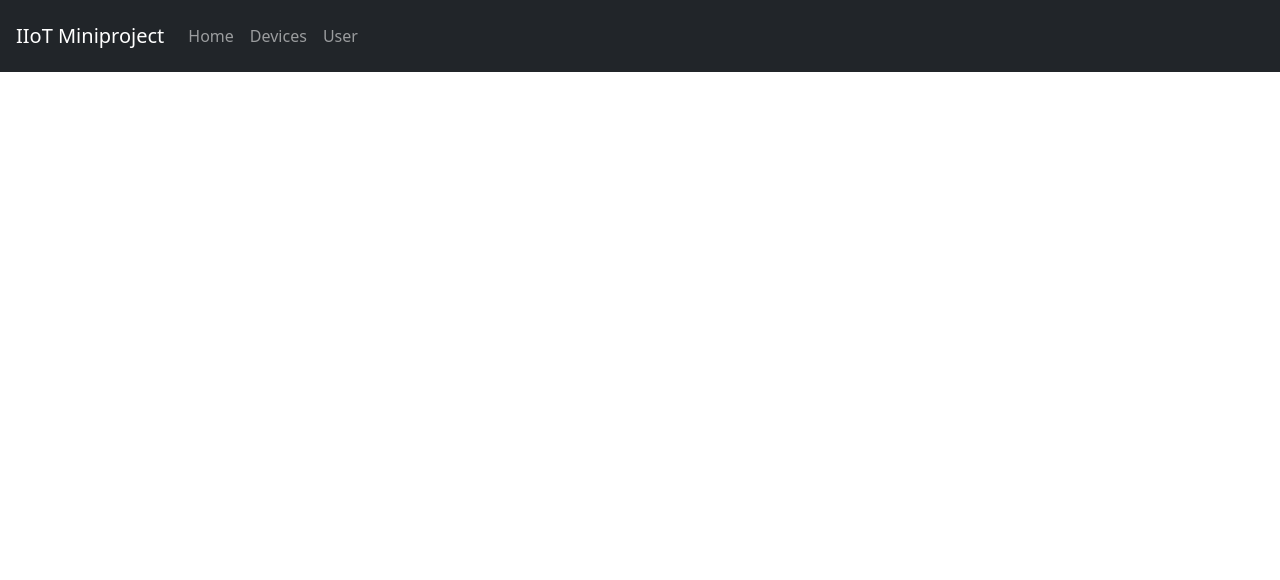
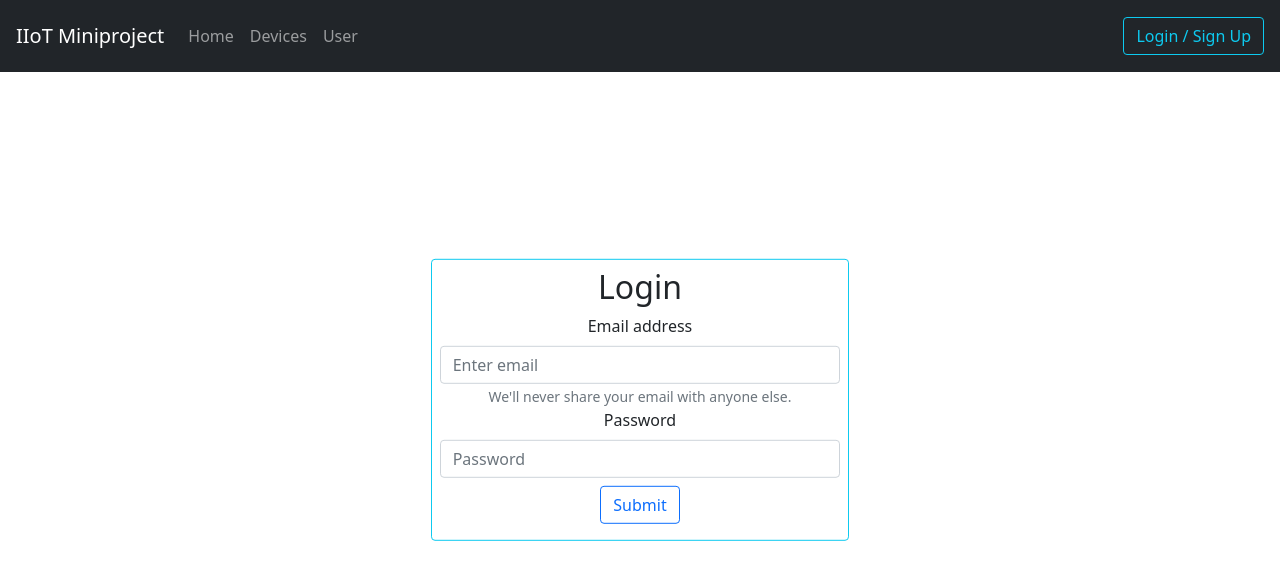
Before and after one commit to rymnc/iiot-miniproject, a React (Create React App) app in the folder processes/ui/: page /login in a window 1280 px wide. Shown: the top 580 px of the page. Built offline with nearby package versions, Linux system fonts and the light colour scheme; no server answers.

Commit message:
feat: login on fe

```diff
--- a/processes/ui/src/App.jsx
+++ b/processes/ui/src/App.jsx
@@ -2,17 +2,23 @@ import React from "react";
 import { BrowserRouter, Route, Switch } from "react-router-dom";
 import NavBar from "./components/NavBar";
 import Home from "./components/Home";
+import Login from './components/Login'
+import { AppProvider } from './context/ContextProvider'
+
 
 const App = () => {
   return (
+    <AppProvider>
       <BrowserRouter>
         <NavBar />
         <Switch>
           <Route exact path="/" component={Home} />
           <Route path="/user" />
           <Route path="/devices" />
+          <Route path="/login" component={Login} />
         </Switch>
       </BrowserRouter>
+    </AppProvider>
   );
 };
 
--- a/processes/ui/src/components/Home/index.jsx
+++ b/processes/ui/src/components/Home/index.jsx
@@ -1,49 +1,35 @@
-import React, { useEffect, useMemo } from "react";
+import React, { useContext, useEffect } from "react";
 import { Container } from "react-bootstrap";
 import { apiClient } from "../../services/axios";
-
-import { ToastContainer, toast } from "react-toastify";
 import "react-toastify/dist/ReactToastify.css";
+import { AppContext } from "../../context/ContextProvider";
 
 const Home = () => {
-  const toastProps = useMemo(() => {
-    return {
-      position: "bottom-right",
-      autoClose: 3000,
-      hideProgressBar: false,
-      closeOnClick: true,
-      pauseOnHover: true,
-      draggable: true,
-      progress: undefined,
-    };
-  }, []);
+  const { success, error } = useContext(AppContext)
 
   useEffect(() => {
     const pingBackend = async () => {
       try {
         const { data } = await apiClient.get("/health");
         if (data.healthy === true) {
-          toast.dark("Connected to API", toastProps);
+          success("Connected to API");
         } else {
-          toast.error(
+          error(
             "Something went wrong while connecting to the API",
-            toastProps
           );
         }
       } catch (e) {
-        toast.error(
-          "Something went wrong while connecting to the API",
-          toastProps
+        error(
+          "Something went wrong while connecting to the API"
         );
       }
     };
     pingBackend();
-  }, [toastProps]);
+  }, [error, success]);
 
   return (
     <div>
       <Container>
-        <ToastContainer />
       </Container>
     </div>
   );
--- /dev/null
+++ b/processes/ui/src/components/Login/index.jsx
@@ -0,0 +1,78 @@
+import React, { useContext, useState } from 'react'
+import { useHistory } from 'react-router-dom'
+import { Card, Container, Form, Button, Col } from 'react-bootstrap'
+import { AppContext } from '../../context/ContextProvider'
+import { apiClient } from '../../services/axios'
+
+const Login = () => {
+    const history = useHistory();
+    const { loggedIn, toggleLogin, setNewToken, success, error } = useContext(AppContext)
+    const [email, setEmail] = useState();
+    const [password, setPassword] = useState();
+
+    const onEmailChange = (e) => {
+        setEmail(e.target.value)
+    }
+
+    const onPasswordChange = (e) => {
+        setPassword(e.target.value)
+    }
+
+    const login = async (e) => {
+        e.preventDefault();
+        try {
+            const { data } = await apiClient.post('/auth/login', {
+                email,
+                password
+            })
+            console.log(data)
+            setNewToken(data.token)
+            if (!loggedIn) toggleLogin()
+            success('Successfully Logged in')
+            history.push('/user')
+        } catch (e) {
+            error(e.message)
+        }
+    }
+
+    const center = {
+        textAlign: '-webkit-center',
+        margin: '0',
+        position: 'absolute',
+        top: '50%',
+        msTransform: 'translateY(-50%)',
+        transform: 'translateY(-50%)'
+    }
+
+    return (
+        <Container fluid className="align-center" style={center}>
+            <Col md="auto" xs={12} lg={4} xl={4} sm={12}>
+                <Card className="p-2 justify-content-center" border="info">
+                    <h2>
+                        Login
+                    </h2>
+                    <Form>
+                        <Form.Group controlId="formBasicEmail">
+                            <Form.Label>Email address</Form.Label>
+                            <Form.Control onChange={onEmailChange} type="email" placeholder="Enter email" />
+                            <Form.Text className="text-muted">
+                                We'll never share your email with anyone else.
+                            </Form.Text>
+                        </Form.Group>
+
+                        <Form.Group controlId="formBasicPassword">
+                            <Form.Label>Password</Form.Label>
+                            <Form.Control onChange={onPasswordChange} type="password" placeholder="Password" />
+                        </Form.Group>
+                        <Button variant="outline-primary" onClick={login} type="submit" className="my-2">
+                            Submit
+                        </Button>
+                    </Form>
+                </Card>
+            </Col>
+
+        </Container>
+    )
+}
+
+export default Login
--- a/processes/ui/src/components/NavBar.jsx
+++ b/processes/ui/src/components/NavBar.jsx
@@ -1,7 +1,18 @@
-import React from "react";
-import { Navbar, Nav } from "react-bootstrap";
+import React, { useContext } from "react";
+import { Navbar, Nav, Button } from "react-bootstrap";
+import { useHistory } from 'react-router-dom'
+import { AppContext } from "../context/ContextProvider";
 
 const NavBar = () => {
+  const { loggedIn, toggleLogin } = useContext(AppContext)
+  const history = useHistory()
+
+  const logout = (e) => {
+    toggleLogin()
+    localStorage.clear()
+    history.push('/home')
+  }
+
   return (
     <Navbar
       collapseOnSelect
@@ -19,6 +30,16 @@ const NavBar = () => {
           <Nav.Link href="/devices">Devices</Nav.Link>
           <Nav.Link href="/user">User</Nav.Link>
         </Nav>
+        <Navbar.Collapse className="justify-content-end">
+          <Nav className="mr-auto">
+            {
+              loggedIn === true ?
+                <Button variant="outline-danger" onClick={logout}>Logout</Button>
+                :
+                <Button variant="outline-info" href="/login">Login / Sign Up</Button>
+            }
+          </Nav>
+        </Navbar.Collapse>
       </Navbar.Collapse>
     </Navbar>
   );
--- /dev/null
+++ b/processes/ui/src/context/ContextProvider.jsx
@@ -0,0 +1,46 @@
+import React, { createContext, useState, useMemo } from 'react'
+import useToken from '../hooks/useToken'
+import { ToastContainer, toast } from "react-toastify";
+import "react-toastify/dist/ReactToastify.css";
+
+export const AppContext = createContext();
+
+export const AppProvider = (props) => {
+    const toastProps = useMemo(() => {
+        return {
+            position: "bottom-right",
+            autoClose: 3000,
+            hideProgressBar: false,
+            closeOnClick: true,
+            pauseOnHover: true,
+            draggable: true,
+            progress: undefined,
+        };
+    }, []);
+
+    const { token, setToken } = useToken();
+    const [loggedIn, setLoggedIn] = useState(false)
+
+    const setNewToken = (token) => {
+        setToken(token)
+    }
+
+    const toggleLogin = () => {
+        setLoggedIn(!loggedIn)
+    }
+
+    const success = (message) => {
+        toast.dark(message, toastProps)
+    }
+
+    const error = (message) => {
+        toast.error(message, toastProps)
+    }
+
+    return (
+        <AppContext.Provider value={{ token, setNewToken, loggedIn, toggleLogin, success, error }}>
+            <ToastContainer />
+            {props.children}
+        </AppContext.Provider>
+    )
+}
--- /dev/null
+++ b/processes/ui/src/hooks/useToken.jsx
@@ -0,0 +1,20 @@
+import { useState } from 'react';
+
+export default function useToken() {
+  const getToken = () => {
+    const tokenString = localStorage.getItem('token');
+    return tokenString
+  };
+
+  const [token, setToken] = useState(getToken());
+
+  const saveToken = userToken => {
+    localStorage.setItem('token', userToken);
+    setToken(userToken);
+  };
+
+  return {
+    setToken: saveToken,
+    token
+  }
+}
```
Lines whose indentation alone changed are shown as unchanged.
